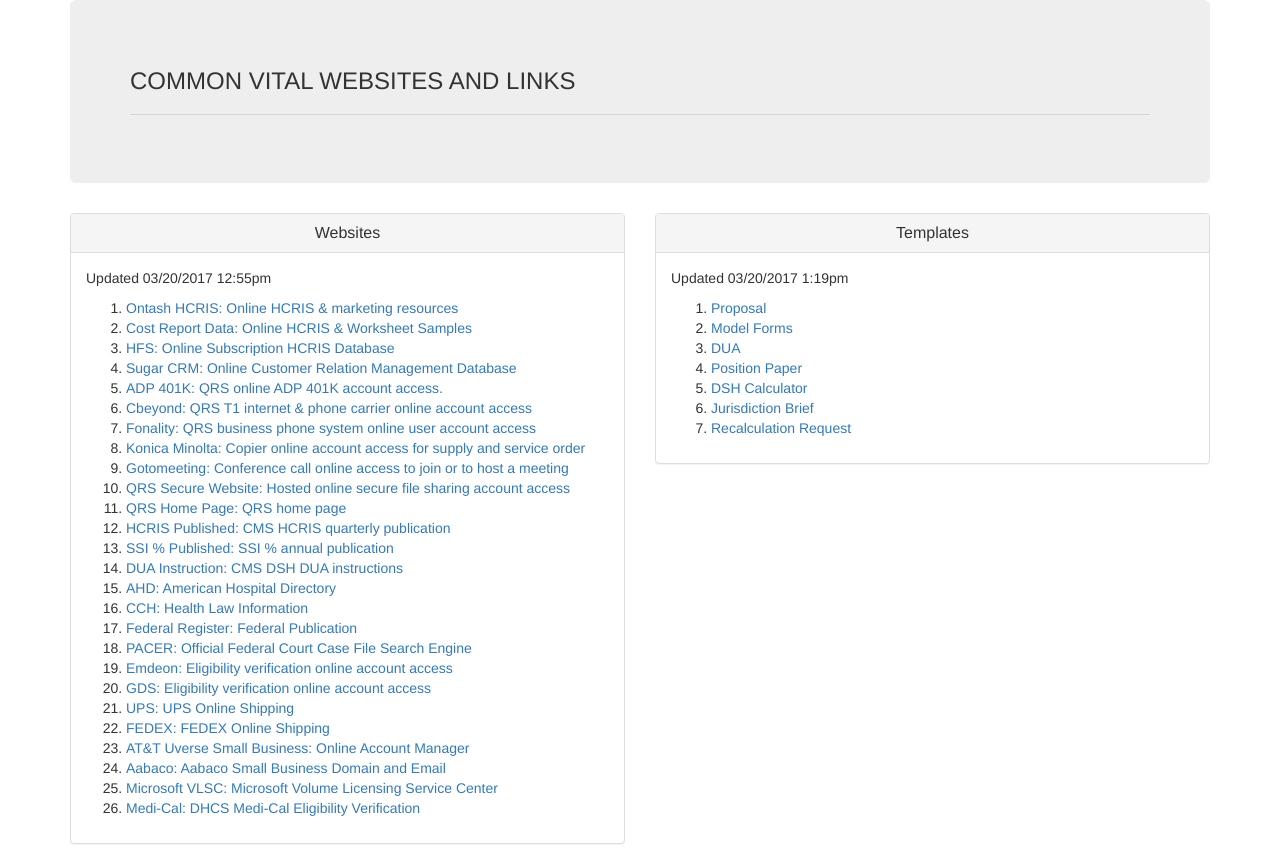
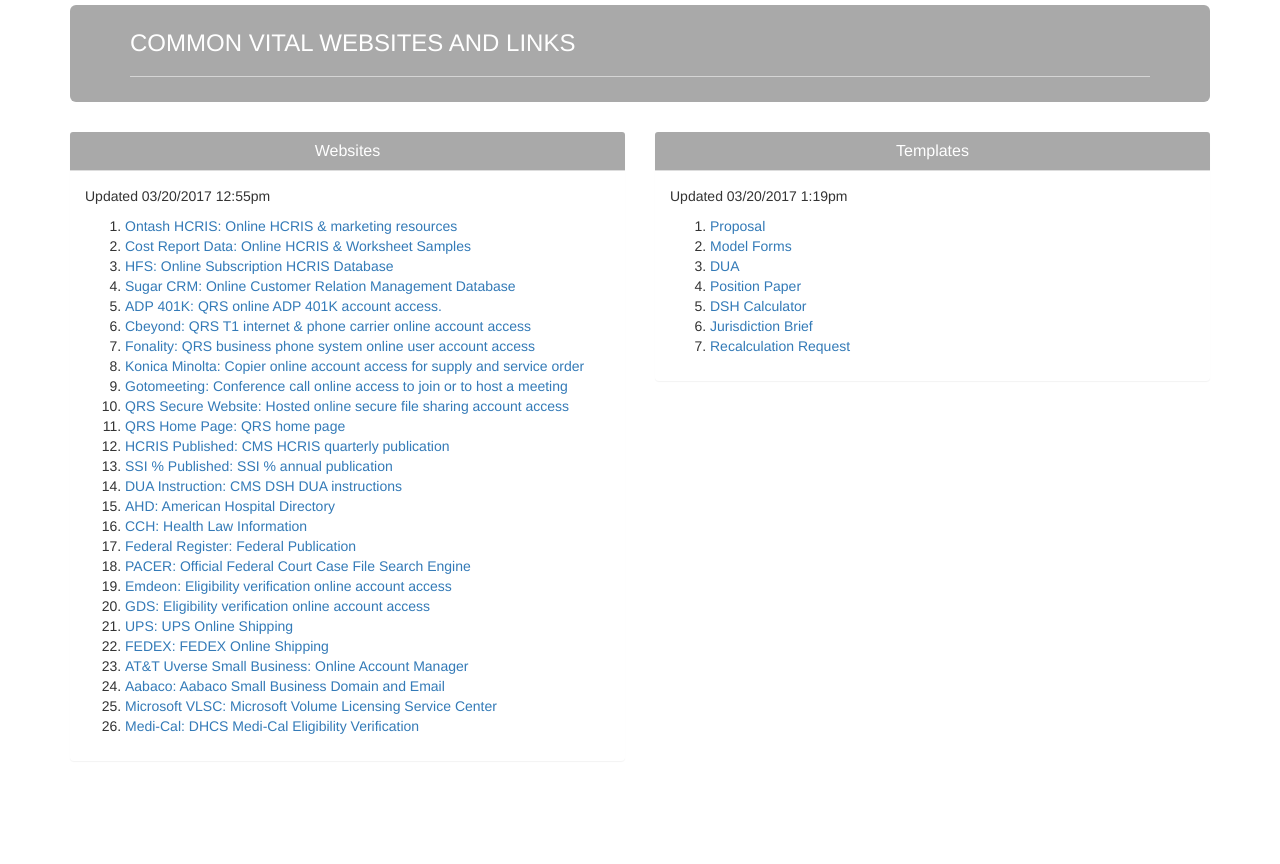
Before and after one commit to kcponline/Trial-mern-cvwl, a plain HTML site: page public/index.html in a window 1280 px wide. After the commit the page ends 800 px from the top, so only its background shows below. Drawn offline with nearby package versions, Linux system fonts and the light colour scheme; no server answers.

Commit message:
add style in index

```diff
--- a/app/Components/Parent.js
+++ b/app/Components/Parent.js
@@ -67,7 +67,7 @@
 		return(
 
 			<div className="container">
-					<div className="jumbotron">
+					<div className="jumbotron" >
 						<h3>COMMON VITAL WEBSITES AND LINKS</h3>
 						<hr/>
 						{/*<p><em>Now backed by the power of MongoDB!</em> Just visit <a href="/api">/api</a> to check out the DB!</p>*/}
--- a/public/index.html
+++ b/public/index.html
@@ -6,6 +6,68 @@
 
 	<!-- Here we include bootstrap. This will be made available to all of the generated HTML/JS that React generates-->
 	<link rel="stylesheet" href="https://maxcdn.bootstrapcdn.com/bootstrap/3.3.6/css/bootstrap.min.css" integrity="sha384-1q8mTJOASx8j1Au+a5WDVnPi2lkFfwwEAa8hDDdjZlpLegxhjVME1fgjWPGmkzs7" crossorigin="anonymous">
+
+	<style>
+		.jumbotron {
+			height: 30 px;
+			padding: 5px;
+			background-color: darkgray;
+			color: white;
+			max-width: 2000px;
+		}
+
+		hr{
+			background-color: red;
+			color: red;
+
+		}
+
+		body {
+			margin: 5px;
+			max-width: 2000px;
+			/*background-color: black;*/
+		}
+
+		/*.container {
+			margin-left: 5px;
+			margin-right: 5px;
+		}*/
+
+		@media (min-width: 1300px) {
+  			.container {
+    		width: 1250px;
+    		/*margin-left: 5px;
+			margin-right: 5px;*/
+  			}
+		}
+
+		@media (min-width: 1450px) {
+  			.container {
+    		width: 1400px;
+    		/*margin-left: 5px;
+			margin-right: 5px;*/
+  			}
+		}
+
+		@media (min-width: 1550px) {
+  			.container {
+    		width: 1545px;
+    		/*margin-left: 5px;
+			margin-right: 5px;*/
+  			}
+		}
+
+		.panel{
+			border-width: 0;
+			/*color: white;*/
+		}
+
+		.panel-default > .panel-heading{
+			background-color: darkgray;
+			color: white;
+		}
+
+	</style>
 </head>
 
 <body>
--- /dev/null
+++ b/style.css
@@ -0,0 +1,4 @@
+.jumbotron{
+	height: 30 px;
+	background-color: red;
+}
```
